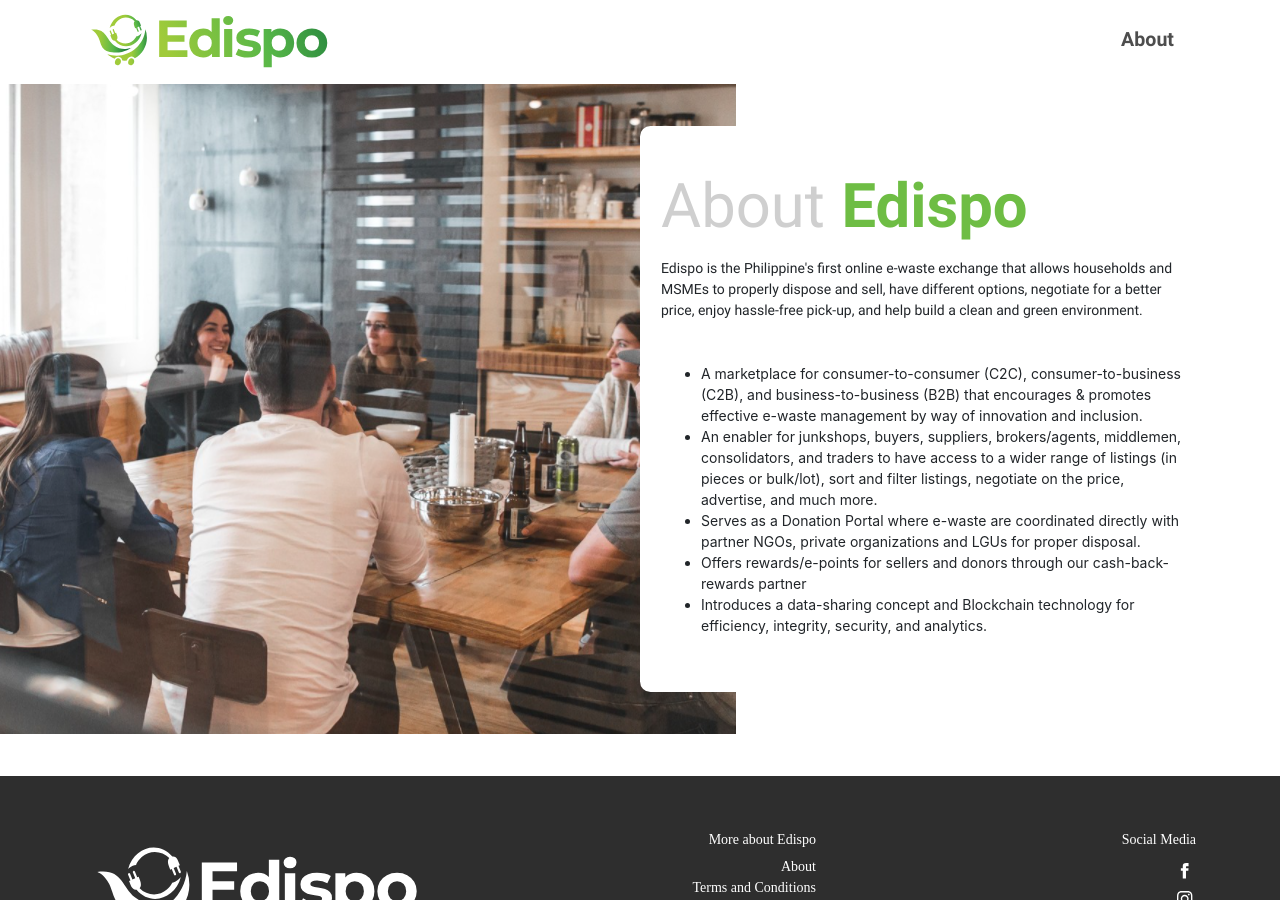
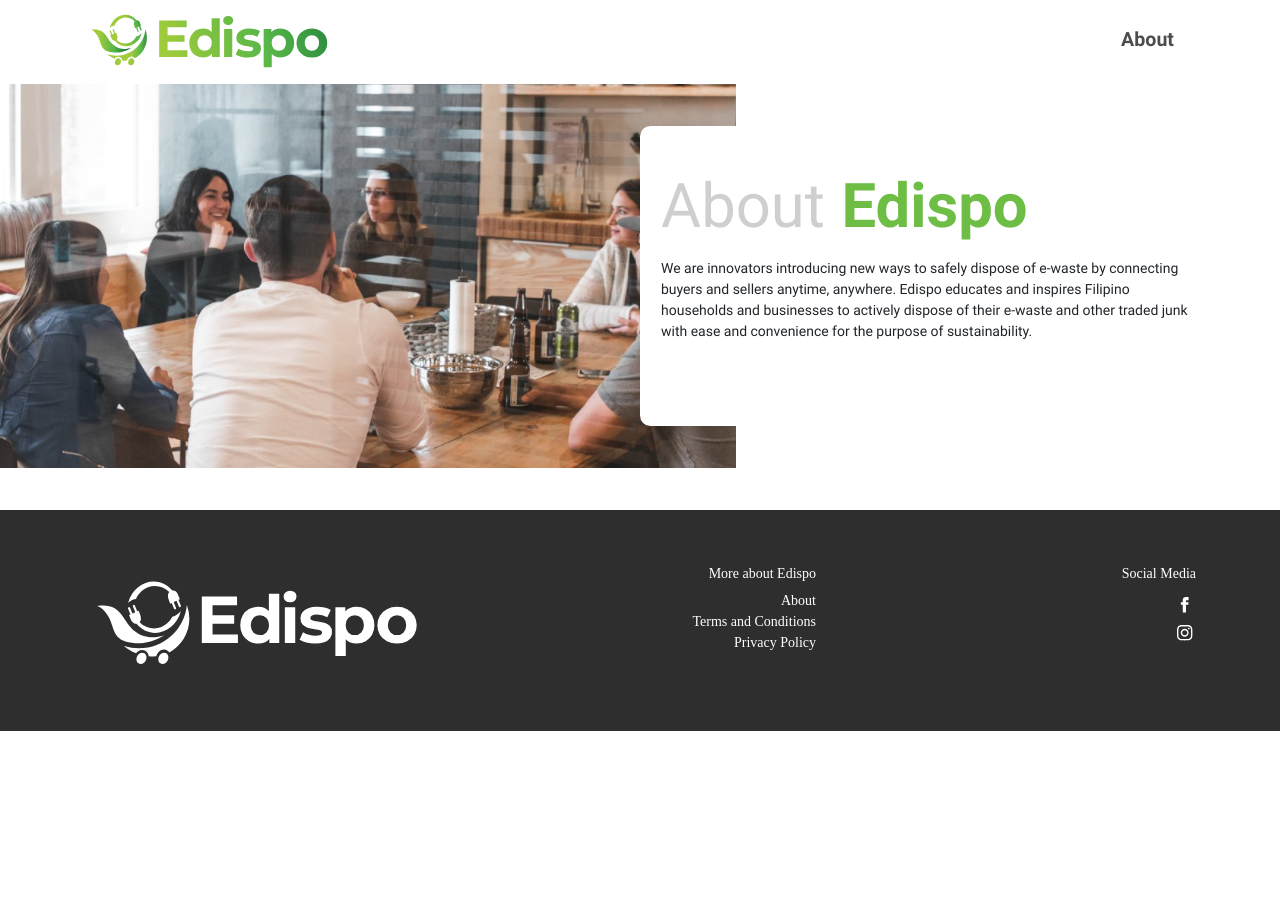
Before and after one commit to edispoph/edispo-landing-page, a Jekyll site: the page built from about.html, in a window 1280 px wide and 900 px high, scrolled down 2055 px. Built offline with Jekyll 4.4.1, drawn with Linux system fonts in a browser that asks for light colours; nearby versions of some CDN libraries; some web fonts are replaced; after the commit the page ends 2786 px from its top, so only the background shows below that.

Commit message:
Update about edispo section content.

```diff
--- a/about.html
+++ b/about.html
@@ -146,25 +146,8 @@
                 <span class="edispo-color-base edispo-bold-2">Edispo</span>
               </h1>
               <p class="edispo-regular-2 edispo-font-1 mb-5 mt-2">
-                Edispo is the Philippine's first online e-waste exchange that allows households and MSMEs to properly dispose and sell, have different options, negotiate for a better price, enjoy hassle-free pick-up, and help build a clean and green environment.
+                We are innovators introducing new ways to safely dispose of e-waste by connecting buyers and sellers anytime, anywhere. Edispo educates and inspires Filipino households and businesses to actively dispose of their e-waste and other traded junk with ease and convenience for the purpose of sustainability.
               </p>
-              <ul>
-                <li>
-                  A marketplace for consumer-to-consumer (C2C), consumer-to-business (C2B), and business-to-business (B2B) that encourages & promotes effective e-waste management by way of innovation and inclusion.
-                </li>
-                <li>
-                  An enabler for junkshops, buyers, suppliers, brokers/agents, middlemen, consolidators, and traders to have access to a wider range of listings (in pieces or bulk/lot), sort and filter listings, negotiate on the price, advertise, and much more.
-                </li>
-                <li>
-                  Serves as a Donation Portal where e-waste are coordinated directly with partner NGOs, private organizations and LGUs for proper disposal.
-                </li>
-                <li>
-                  Offers rewards/e-points for sellers and donors through our cash-back-rewards partner
-                </li>
-                <li>
-                  Introduces a data-sharing concept and Blockchain technology for efficiency, integrity, security, and analytics.
-                </li>
-              </ul>
             </div>
           </div>
         </section>
```
